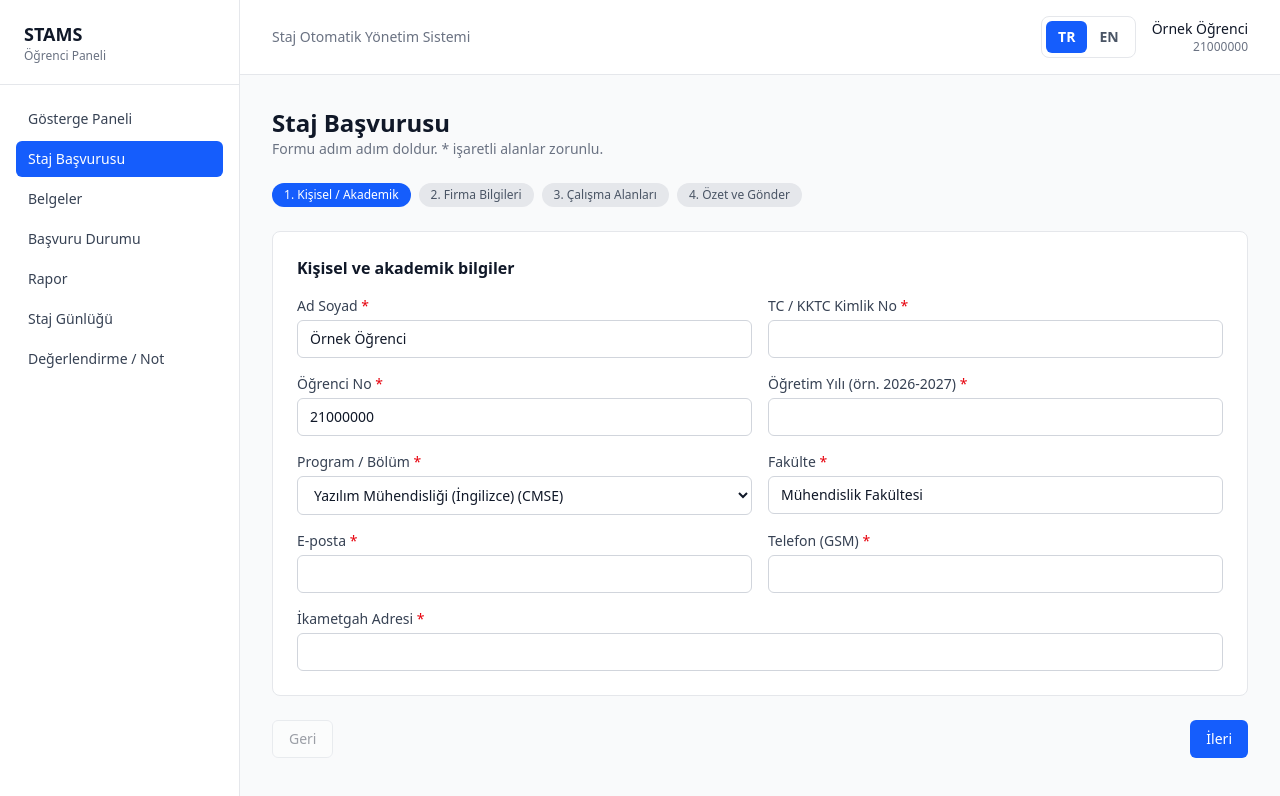
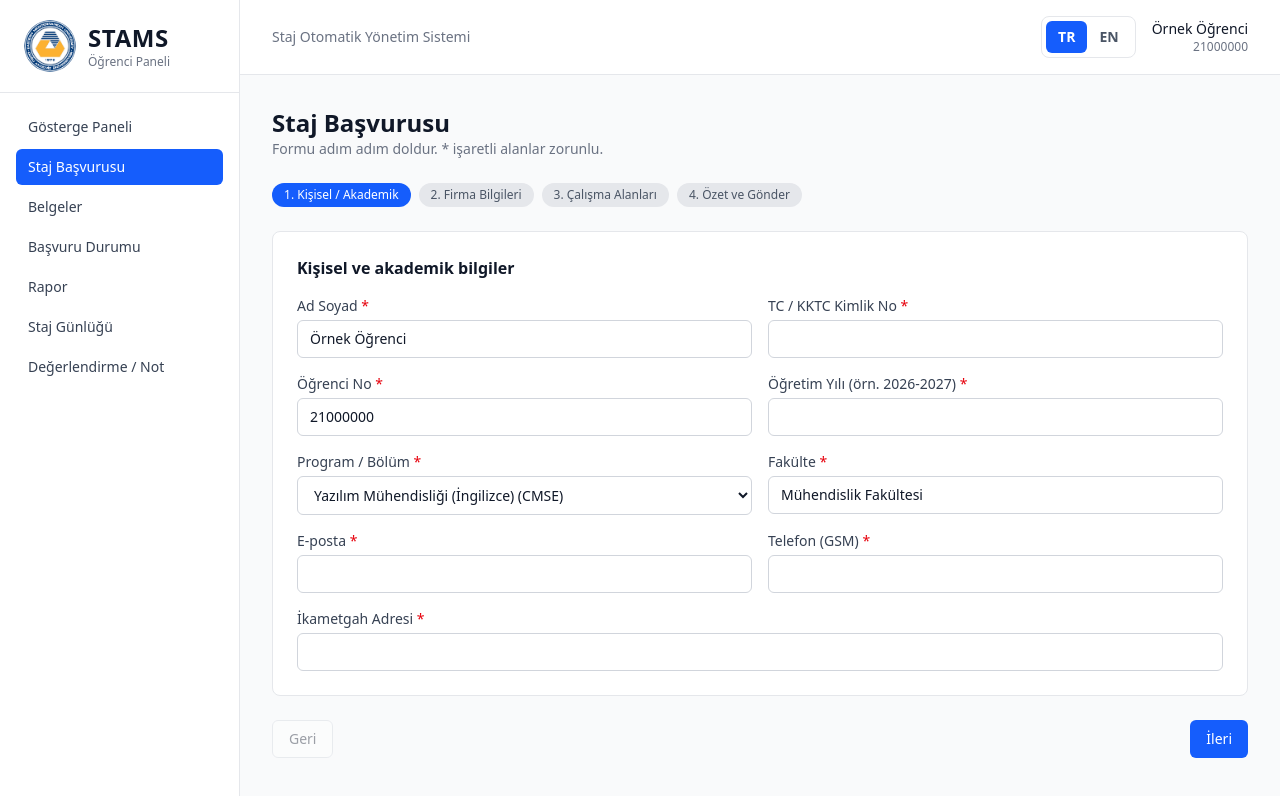
Before and after one commit to cerronimo/graduate_project1, a Next.js app: page /student/application in a window 1280 px wide. Shown: the top 796 px of the page. Built offline with nearby package versions, Linux system fonts and the light colour scheme.

Commit message:
Add EMU emblem to student portal

```diff
--- a/src/app/student/layout.tsx
+++ b/src/app/student/layout.tsx
@@ -1,5 +1,6 @@
 "use client";
 
+import Image from "next/image";
 import { useState } from "react";
 import Sidebar from "@/components/student/sidebar";
 import { mockStudent } from "@/lib/mock/student";
@@ -17,9 +18,12 @@ export default function StudentLayout({
     <StudentLanguageContext.Provider value={language}>
     <div className="flex min-h-screen bg-gray-50 text-gray-900">
       <aside className="w-60 shrink-0 border-r border-gray-200 bg-white">
-        <div className="border-b border-gray-200 px-6 py-5">
-          <p className="text-lg font-bold">STAMS</p>
-          <p className="text-xs text-gray-500">{language === "tr" ? "Öğrenci Paneli" : "Student Portal"}</p>
+        <div className="flex items-center gap-3 border-b border-gray-200 px-6 py-5">
+          <Image src="/emu-logo.png" alt="EMU" width={52} height={52} className="h-13 w-13 shrink-0 rounded-full" priority />
+          <div>
+            <p className="text-2xl font-bold tracking-wide">STAMS</p>
+            <p className="text-xs text-gray-500">{language === "tr" ? "Öğrenci Paneli" : "Student Portal"}</p>
+          </div>
         </div>
         <Sidebar />
       </aside>
```
